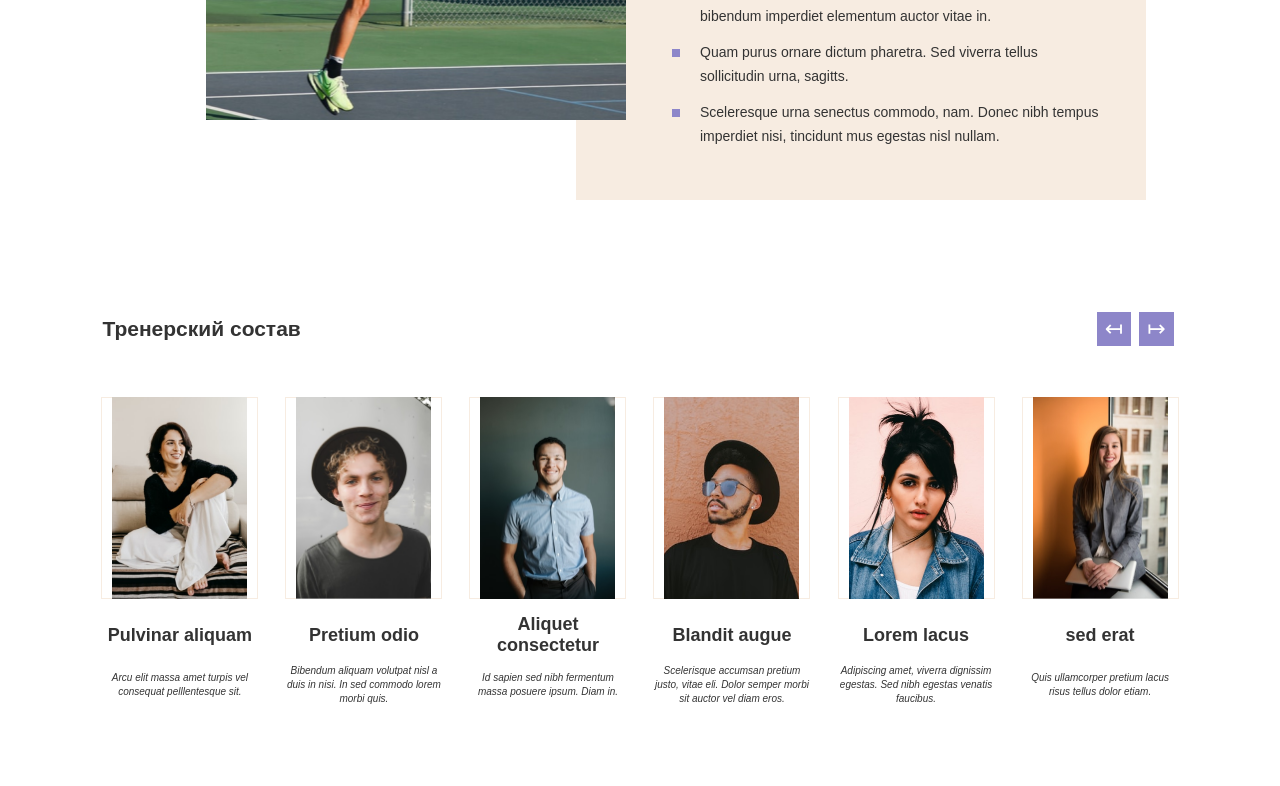
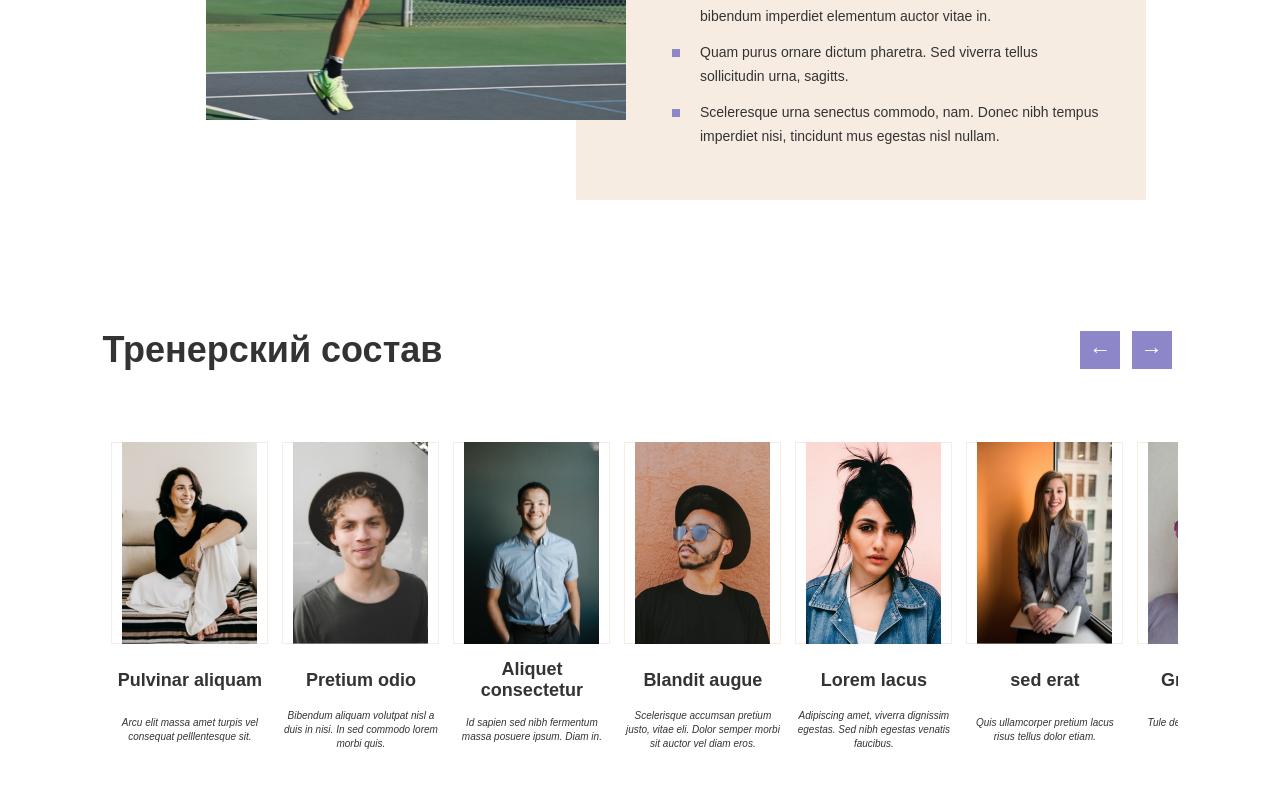
Before and after one commit to Albertbuh/tennisWebpage, a React app: page / in a window 1280 px wide. Shown: the part 1576-2362 px from the top of the page. Built offline with nearby package versions, Linux system fonts and the light colour scheme.

Commit message:
create slider for trainers

```diff
--- a/src/App.tsx
+++ b/src/App.tsx
@@ -9,10 +9,26 @@ import Slider from "./Slider/Slider";
 import background from "./assets/background.png";
 //@ts-ignore
 import jumpBoyImage from "./assets/jumpBoy.png";
+//@ts-ignore
+import trainer1 from "./assets/trainer1.png";
+//@ts-ignore
+import trainer2 from "./assets/trainer2.png";
+//@ts-ignore
+import trainer3 from "./assets/trainer3.png";
+//@ts-ignore
+import trainer4 from "./assets/trainer4.png";
+//@ts-ignore
+import trainer5 from "./assets/trainer5.png";
+//@ts-ignore
+import trainer6 from "./assets/trainer6.png";
+//@ts-ignore
+import trainer7 from "./assets/trainer7.png";
+import { ITrainer, TrainerSlider } from "./Slider/SliderItem";
 
 import { useRef, useEffect, useState } from "react";
 
 function App() {
+  const [list, setList] = useState(trainerList);
   return (
     <>
       <div className="first-wrap">
@@ -56,11 +72,61 @@ function App() {
           </li>
         </ul>
       </TextMessage>
-      <Slider header="Тренерский состав" maxElements={6} />
-
+      <Slider
+        header="Тренерский состав"
+        collection={list}
+        setCollection={setList}
+      >
+        {TrainerSlider(list)}
+      </Slider>
     </>
   );
 }
+
+const trainerList: Array<ITrainer> = [
+  {
+    id: 0,
+    imageUrl: trainer1,
+    name: "Pulvinar aliquam",
+    desc: "Arcu elit massa amet turpis vel consequat pelllentesque sit.",
+  },
+  {
+    id: 1,
+    imageUrl: trainer2,
+    name: "Pretium odio",
+    desc: "Bibendum aliquam volutpat nisl a duis in nisi. In sed commodo lorem morbi quis.",
+  },
+  {
+    id: 2,
+    imageUrl: trainer3,
+    name: "Aliquet consectetur",
+    desc: "Id sapien sed nibh fermentum massa posuere ipsum. Diam in.",
+  },
+  {
+    id: 3,
+    imageUrl: trainer4,
+    name: "Blandit augue",
+    desc: "Scelerisque accumsan pretium justo, vitae eli. Dolor semper morbi sit auctor vel diam eros.",
+  },
+  {
+    id: 4,
+    imageUrl: trainer5,
+    name: "Lorem lacus",
+    desc: "Adipiscing amet, viverra dignissim egestas. Sed nibh egestas venatis faucibus.",
+  },
+  {
+    id: 5,
+    imageUrl: trainer6,
+    name: "sed erat",
+    desc: "Quis ullamcorper pretium lacus risus tellus dolor etiam.",
+  },
+  {
+    id: 6,
+    imageUrl: trainer7,
+    name: "Griga napiga",
+    desc: "Tule des por tuna ullentopodos marin ke to la.",
+  },
+];
 
 function Background(props: { image: string }) {
   const imageRef = useRef(null);
--- a/src/Slider/Slider.tsx
+++ b/src/Slider/Slider.tsx
@@ -1,23 +1,11 @@
 import "../styles/slider.css";
-import { TrainerItem } from "./SliderItem";
-//@ts-ignore
-import trainer1 from "../assets/trainer1.png";
-//@ts-ignore
-import trainer2 from "../assets/trainer2.png";
-//@ts-ignore
-import trainer3 from "../assets/trainer3.png";
-//@ts-ignore
-import trainer4 from "../assets/trainer4.png";
-//@ts-ignore
-import trainer5 from "../assets/trainer5.png";
-//@ts-ignore
-import trainer6 from "../assets/trainer6.png";
-import { useState } from "react";
+import { Dispatch, ReactNode, SetStateAction } from "react";
+import { ITrainer } from "./SliderItem";
 
 interface headerProps {
-  text: string,
-  onNext: (ev: React.PointerEvent<HTMLButtonElement>) => void,
-  onPrev: (ev: React.PointerEvent<HTMLButtonElement>) => void
+  text: string;
+  onNext: (ev: React.PointerEvent<HTMLButtonElement>) => void;
+  onPrev: (ev: React.PointerEvent<HTMLButtonElement>) => void;
 }
 function Header(props: headerProps) {
   return (
@@ -25,96 +13,41 @@ function Header(props: headerProps) {
       <div className="slider-header">
         <h1> {props.text} </h1>
         <div className="buttons">
-          <button onClick={props.onPrev}>&#8612;</button>
-          <button onClick={props.onNext}>&#8614;</button>
+          <button onClick={props.onPrev}>&larr;</button>
+          <button onClick={props.onNext}>&rarr;</button>
         </div>
       </div>
     </>
   );
 }
+
+type SliderAvailableTypes = ITrainer;
+
 interface SliderProps {
   header: string;
-  maxElements?: number
+  collection: Array<SliderAvailableTypes>;
+  setCollection: Dispatch<SetStateAction<Array<SliderAvailableTypes>>>;
+  children: ReactNode;
 }
 
 function Slider(props: SliderProps) {
-  const [list, setList] = useState(trainerList);
+  const list = [...props.collection];
   function handlerPrev() {
-    setList([
-      ...list.slice(1),
-      list[0]
-    ])
+    props.setCollection([...list.slice(1), list[0]]);
   }
   function handlerNext() {
     const length = list.length;
-    setList([
-      list[length-1],
-      ...list.slice(0, length-1)
-    ])
+    props.setCollection([list[length - 1], ...list.slice(0, length - 1)]);
   }
 
   return (
     <>
       <section className="slider">
-        <Header text={props.header} onNext={handlerNext} onPrev={handlerPrev}/>
-        <div className="content">
-          {
-            list.map(trainer => {
-
-              return (
-              <TrainerItem
-                key={trainer.id}
-                image={trainer.imageUrl}
-                name={trainer.name}
-                desc={trainer.desc}
-              />
-            )})
-          }
-        </div>
+        <Header text={props.header} onNext={handlerNext} onPrev={handlerPrev} />
+        <div className="content">{props.children}</div>
       </section>
     </>
   );
 }
 
-
-const trainerList = [
-  {
-    id: 0,
-    imageUrl: trainer1,
-    name: "Pulvinar aliquam",
-    desc: "Arcu elit massa amet turpis vel consequat pelllentesque sit.",
-  },
-  {
-    id: 1,
-    imageUrl: trainer2,
-    name: "Pretium odio",
-    desc: "Bibendum aliquam volutpat nisl a duis in nisi. In sed commodo lorem morbi quis.",
-  },
-  {
-    id: 2,
-    imageUrl: trainer3,
-    name: "Aliquet consectetur",
-    desc: "Id sapien sed nibh fermentum massa posuere ipsum. Diam in.",
-  },
-  {
-    id: 3,
-    imageUrl: trainer4,
-    name: "Blandit augue",
-    desc: "Scelerisque accumsan pretium justo, vitae eli. Dolor semper morbi sit auctor vel diam eros.",
-  },
-  {
-    id: 4,
-    imageUrl: trainer5,
-    name: "Lorem lacus",
-    desc: "Adipiscing amet, viverra dignissim egestas. Sed nibh egestas venatis faucibus.",
-  },
-  {
-    id: 5,
-    imageUrl: trainer6,
-    name: "sed erat",
-    desc: "Quis ullamcorper pretium lacus risus tellus dolor etiam.",
-  },
-
-];
-
 export default Slider;
--- a/src/Slider/SliderItem.tsx
+++ b/src/Slider/SliderItem.tsx
@@ -5,8 +5,16 @@ export default function SliderItem(props: { children: ReactNode }) {
   return <>{props.children}</>;
 }
 
+
+export interface ITrainer extends TrainerProps {
+  id: number;
+  // imageUrl: string;
+  // name: string;
+  // desc: string;
+}
+
 interface TrainerProps {
-  image: string;
+  imageUrl: string;
   name: string;
   desc: string;
 }
@@ -14,10 +22,27 @@ export function TrainerItem(props: TrainerProps) {
   return (
     <>
       <div className="trainer-item">
-        <div className="img-wrap"><img src={props.image} alt="no img" /></div>
+        <div className="img-wrap"><img src={props.imageUrl} alt="no img" /></div>
         <p className="name">{props.name}</p>
         <p className="desc">{props.desc}</p>
       </div>
     </>
   );
 }
+
+export function TrainerSlider(list: Array<ITrainer>) {
+  return (
+    <>
+      {
+        list.map(trainer => (
+          <TrainerItem
+            key={trainer.id}
+            imageUrl={trainer.imageUrl}
+            name={trainer.name}
+            desc={trainer.desc}
+          />
+        ))
+      }
+    </>
+  )
+}
--- a/src/styles/slider.css
+++ b/src/styles/slider.css
@@ -8,16 +8,18 @@
   color: var(--black);
   transition: background-color .3s;
   margin-bottom: 40px;
+  font-size: 24px;
 }
 
 .slider-header button {
   background-color: var(--purple);
   color: white;
   border:none;
-  margin: 4px;
-  padding: 4px 8px;
+  margin: 6px;
+  padding: 0.1em 0.4em 0.45em 0.4em;
   font-size: 22px;
   cursor: pointer;
+  text-align:center;
   transition: background-color .15s, box-shadow .15s;
 }
 .slider-header button:hover {
@@ -31,4 +33,6 @@
   display: flex;
   justify-content: space-between;
   align-items: center;
+  overflow: hidden;
+  padding: 2px;
 }
--- a/src/styles/trainerItem.css
+++ b/src/styles/trainerItem.css
@@ -5,6 +5,7 @@
   justify-items: center;
   align-items: center;
   color: var(--black);
+  margin: 8px;
   margin-top: 12px;
 }
 
```
Also changed, not shown: src/assets/trainer7.png (added).
